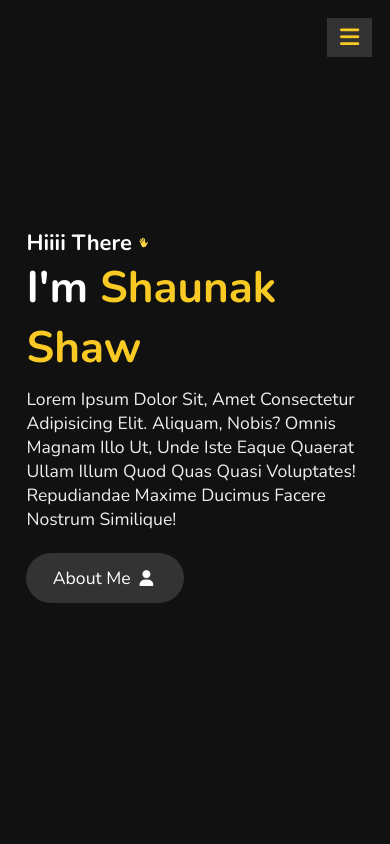
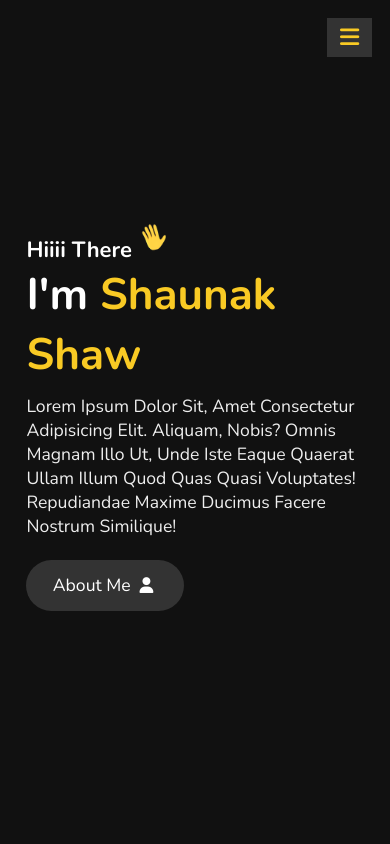
Before and after one commit to shaunakshaw/portfolio, a plain HTML site: page index.html in a window 390 px wide. Shown: the top 844 px of the page. Drawn offline with nearby package versions, Linux system fonts and the light colour scheme.

Commit message:
Update responsive.css

```diff
--- a/assets/css/responsive.css
+++ b/assets/css/responsive.css
@@ -24,12 +24,18 @@
    .homee {
     padding: 0 3rem;
   }
+   .homee h3 img {
+    width: 11% !important;
+  }
 
 }
 @media (max-width: 455px) {
 
   .homee {
     padding: 0 3rem;
+  }
+   .homee h3 img {
+    width: 11% !important;
   }
 
   .heading {
```
